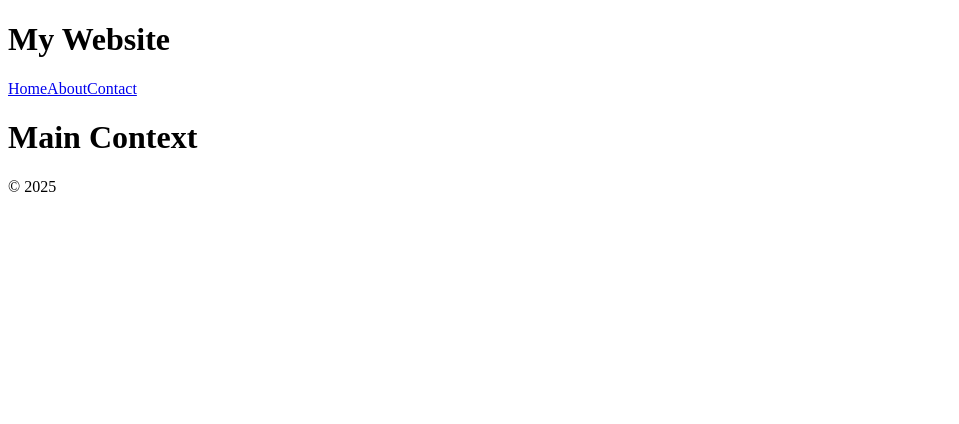
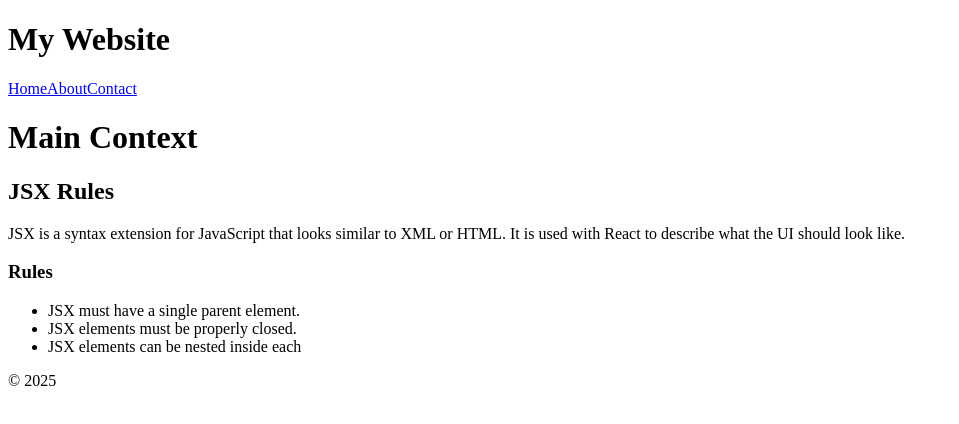
Before and after one commit to xenonrazels/react-demos, a React (Vite) app: page / in a window 1280 px wide. Shown: the top 424 px of the page, without its empty margins (0-959 px from the left). Built offline with nearby package versions, Linux system fonts and the light colour scheme.

Commit message:
JSXRules

```diff
--- a/src/App.jsx
+++ b/src/App.jsx
@@ -1,11 +1,13 @@
 import Header from "./components/Header";
 import MainComponent from "./components/MainComponent";
 import Footer from "./components/Footer";
+
 const App = ()=>{
   return (
     <div>
       <Header></Header>
       <MainComponent></MainComponent>
+
       <Footer></Footer>
     </div>
   )
--- /dev/null
+++ b/src/components/JSXRules.jsx
@@ -0,0 +1,18 @@
+
+
+const JSXRules = () => {
+  return (
+    <div>
+        <h2>JSX Rules</h2>
+        <p>JSX is a syntax extension for JavaScript that looks similar to XML or HTML. It is used with React to describe what the UI should look like.</p>
+        <h3>Rules</h3>
+        <ul>
+            <li>JSX must have a single parent element.</li>
+            <li>JSX elements must be properly closed.</li>
+            <li>JSX elements can be nested inside each</li>
+            </ul>
+    </div>
+  )
+}
+
+export default JSXRules;
--- a/src/components/MainComponent.jsx
+++ b/src/components/MainComponent.jsx
@@ -1,9 +1,10 @@
-import React from 'react'
+import JSXRules from "./JSXRules.jsx";
 
 const MainComponent = () => {
   return (
    <main>
     <h1>Main Context</h1>
+    <JSXRules></JSXRules>
    </main>
   )
 }
```
